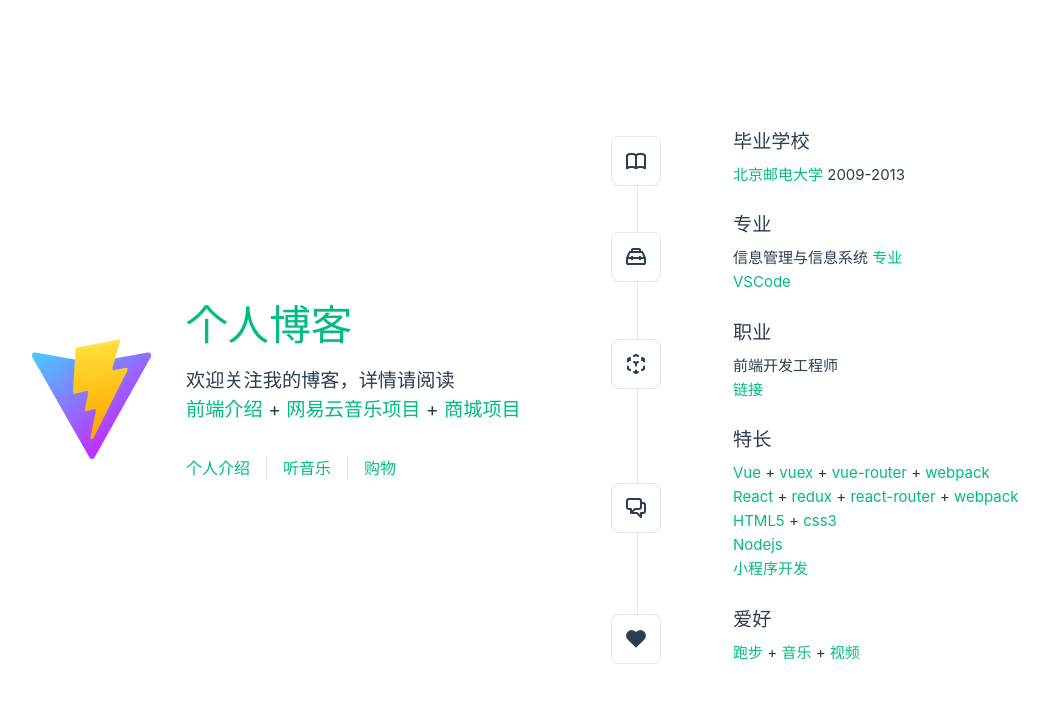
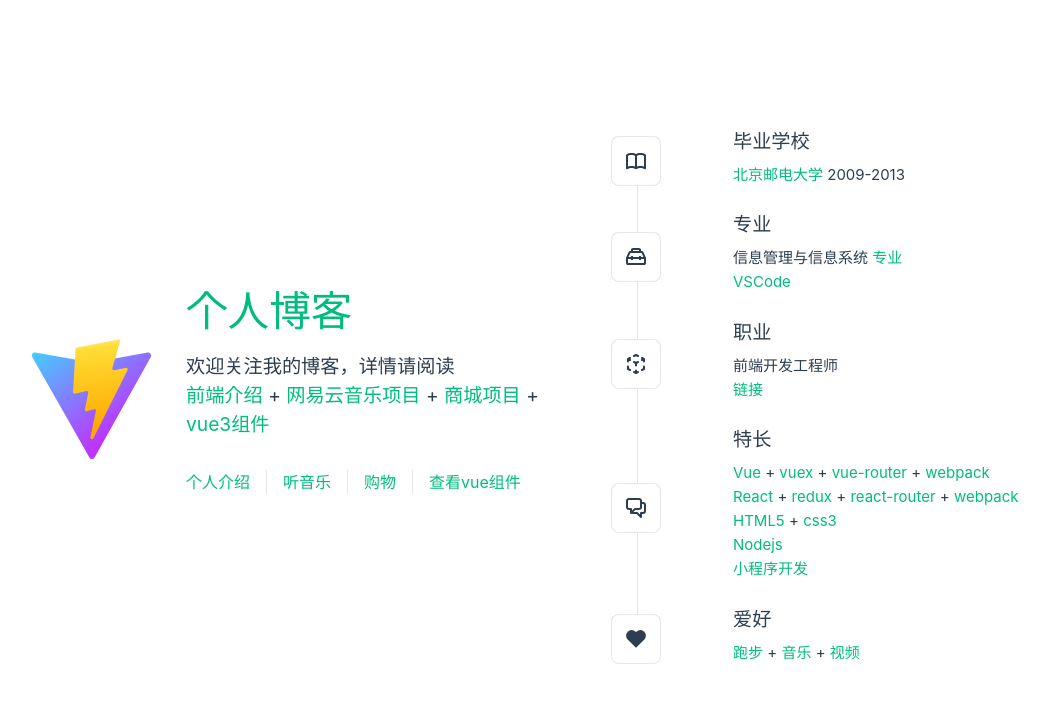
Before and after one commit to aigouzz/vue3-init-app, a Vue app: page / in a window 1280 px wide. Shown: the top 702 px of the page, without its empty margins (3-1052 px from the left). Built offline with nearby package versions, Linux system fonts and the light colour scheme.

Commit message:
feat:add vue component project

```diff
--- a/src/components/LeftMessage.vue
+++ b/src/components/LeftMessage.vue
@@ -12,7 +12,8 @@ defineProps<{
       <br />
       <a href="/dist" target="_blank" rel="noopener">前端介绍</a> +
       <a href="/music" target="_blank" rel="noopener">网易云音乐项目</a> +
-      <a href="/shop" target="_blank" rel="noopener">商城项目</a>
+      <a href="/shop" target="_blank" rel="noopener">商城项目</a> +
+      <a href="/demos" target="_blank" rel="noopener">vue3组件</a>
     </h3>
   </div>
 </template>
--- a/src/views/HomeView.vue
+++ b/src/views/HomeView.vue
@@ -21,6 +21,7 @@ import TheWelcome from "../components/TheWelcome.vue";
         <a href="/introduce" target="_blank">个人介绍</a>
         <a href="/music" target="_blank">听音乐</a>
         <a href="/shop" target="_blank">购物</a>
+        <a href="/demos" target="_blank">查看vue组件</a>
       </nav>
     </div>
   </header>
```
